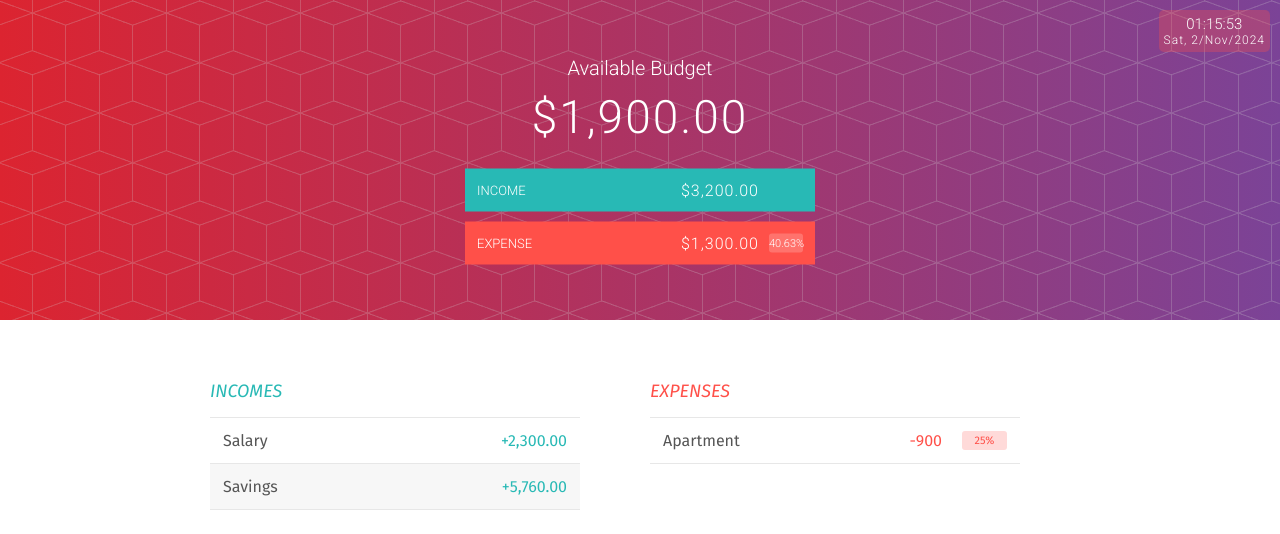
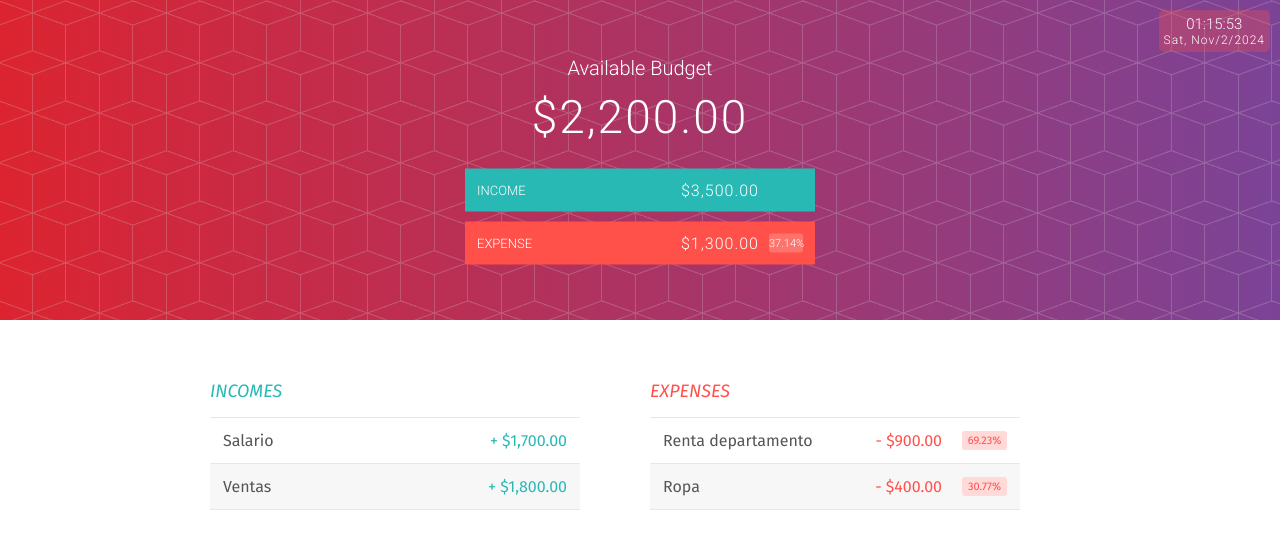
Before and after one commit to Joselam97/BudgetApplication, a plain HTML site: page html/index.html in a window 1280 px wide. Drawn offline with nearby package versions, Linux system fonts and the light colour scheme; a web font is replaced by a local one.

Commit message:
Creacion de clases 'EliminarEgreso' y 'EliminarIngreso' y funcion interactiva con onclick='...'

```diff
--- a/html/index.html
+++ b/html/index.html
@@ -50,34 +50,12 @@
     </div>
 
     <div class="contenedor limpiarEstilos">
+
         <div class="ingreso">
             <h2 class="ingreso_titulo">Incomes</h2>
-            <div id="lista-ingresos">
-                <div class="elemento limpiarEstilos">
-                    <div class="elemento_descripcion">Salary</div>
-                    <div class="derecha limpiarEstilos">
-                        <div class="elemento_valor">+2,300.00</div>
-                        <div class="elemento_eliminar">
-                            <button class="elemento_eliminar--btn">
-                                <ion-icon name="close-circle-outline"></ion-icon>
-                            </button>
-                        </div>
-                    </div>
-                </div>
+            <div id="lista-ingresos"></div>
+        </div>
 
-                <div class="elemento limpiarEstilos">
-                    <div class="elemento_descripcion">Savings</div>
-                    <div class="derecha limpiarEstilos">
-                        <div class="elemento_valor">+5,760.00</div>
-                        <div class="elemento_eliminar">
-                            <button class="elemento_eliminar--btn">
-                                <ion-icon name="close-circle-outline"></ion-icon>
-                            </button>
-                        </div>
-                    </div>
-                </div>
-            </div>
-        </div>
 
         <div class="egreso">
             <h2 class="egreso_titulo">Expenses</h2>
@@ -87,10 +65,17 @@
                     <div class="derecha limpiarEstilos">
                         <div class="elemento_valor">-900</div>
                         <div class="elemento_porcentaje">25%</div>
+                        <div class="elemento_eliminar">
+                            <button class="elemento_eliminar--btn">
+                                <ion-icon name="close-circle-outline"></ion-icon>
+                            </button>
+                        </div>
                     </div>
                 </div>
+
             </div>
         </div>
+
     </div>
 
     <script src="/BudgetApplication/js/Dato.js"></script>
--- a/js/app.js
+++ b/js/app.js
@@ -1,6 +1,6 @@
 const ingresos = [
     new Ingreso('Salario',1700.00),
-    new Ingreso('Venta coche',1500)
+    new Ingreso('Ventas',1800.00),
 ];
 
 const egresos = [
@@ -10,6 +10,8 @@ const egresos = [
 
 let cargarApp = ()=>{
     cargarCabecero();
+    cargarIngresos();
+    cargarEgresos();
 }
 
 let totalIngresos = ()=>{
@@ -44,3 +46,68 @@ const formatoMoneda = (valor)=>{
 const formatoPorcentaje = (valor)=>{
     return valor.toLocaleString('en-US',{style:'percent',minimumFractionDigits:2});
 }
+
+const cargarIngresos = ()=>{
+    let ingresosHTML = '';
+    for(let ingreso of ingresos){
+        ingresosHTML += crearIngresoHTML(ingreso);
+    }
+    document.getElementById('lista-ingresos').innerHTML = ingresosHTML;
+}
+
+const crearIngresoHTML = (ingreso)=>{
+    let ingresoHTML = `
+    <div class="elemento limpiarEstilos">
+        <div class="elemento_descripcion">${ingreso.descripcion}</div>
+        <div class="derecha limpiarEstilos">
+            <div class="elemento_valor">+ ${formatoMoneda(ingreso.valor)}</div>
+            <div class="elemento_eliminar">
+                <button class="elemento_eliminar--btn">
+                    <ion-icon name="close-circle-outline" onclick="eliminarIngreso(${ingreso.id})"></ion-icon>
+                </button>
+            </div>
+        </div>
+    </div>
+    `;
+    return ingresoHTML;
+};
+
+const eliminarIngreso = (id)=>{
+    let indiceEliminar = ingresos.findIndex(ingreso => ingreso.id === id);
+    ingresos.splice(indiceEliminar,1);
+    cargarCabecero();
+    cargarIngresos();
+}
+
+const cargarEgresos = ()=>{
+    let egresosHTML = '';
+    for(let egreso of egresos){
+        egresosHTML += crearEgresoHTML(egreso);
+    }
+    document.getElementById('lista-egresos').innerHTML = egresosHTML;
+}
+
+const crearEgresoHTML = (egreso)=>{
+    let egresoHTML = `
+    <div class="elemento limpiarEstilos">
+        <div class="elemento_descripcion">${egreso.descripcion}</div>
+        <div class="derecha limpiarEstilos">
+            <div class="elemento_valor">- ${formatoMoneda(egreso.valor)}</div>
+            <div class="elemento_porcentaje">${formatoPorcentaje(egreso.valor/totalEgresos())}</div>
+            <div class="elemento_eliminar">
+                <button class="elemento_eliminar--btn">
+                     <ion-icon name="close-circle-outline" onclick="eliminarEgreso(${egreso.id})"></ion-icon>
+                </button>
+            </div>
+        </div>
+    </div>
+    `;
+    return egresoHTML
+}
+
+const eliminarEgreso = (id)=>{
+    let indiceEliminar = egresos.findIndex(egreso => egreso.id === id);
+    egresos.splice(indiceEliminar,1);
+    cargarCabecero();
+    cargarEgresos();
+}
--- a/js/reloj.js
+++ b/js/reloj.js
@@ -18,7 +18,7 @@ const mostrarReloj = () => {
     let dia = fecha.getDate();
     let mes = meses[fecha.getMonth()];
     let year = fecha.getFullYear();
-    let fechaTexto = `${diaSemana}, ${dia}/${mes}/${year}`;
+    let fechaTexto = `${diaSemana}, ${mes}/${dia}/${year}`;
 
     document.getElementById('fecha').innerHTML = fechaTexto;
 };
```
